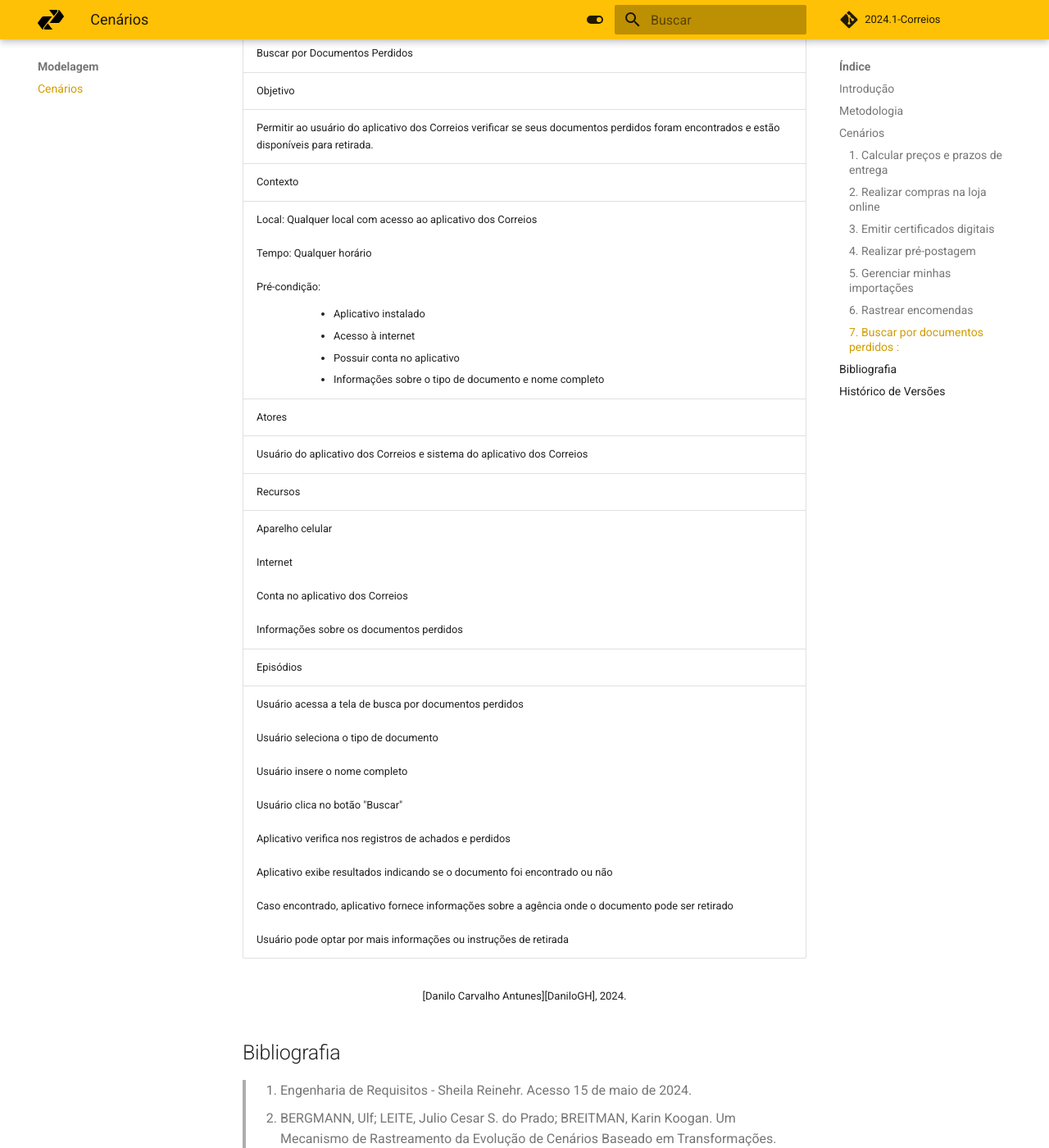
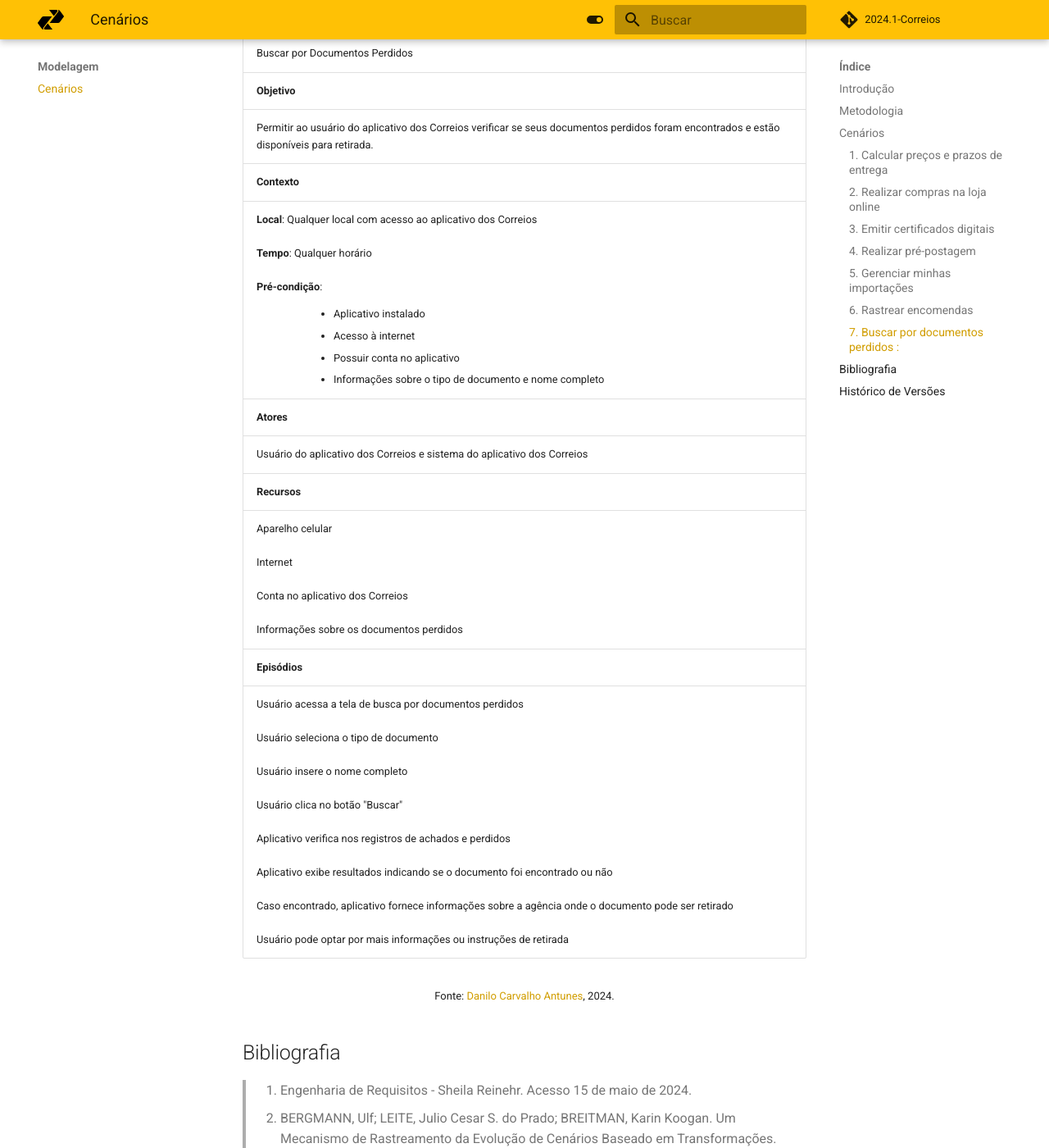
Before and after one commit to Requisitos-de-Software/2024.1-Serasa, an MkDocs documentation site: the page built from docs/modelagem/cenarios.md, in a window 1280 px wide and 1400 px high, scrolled down 6654 px. Shown: the whole window at 82% size. Built offline with MkDocs 1.6.1 and Material for MkDocs 9.7.7, drawn with Linux system fonts in a browser that asks for light colours; comment, search, counter and statistics services are not loaded.

Commit message:
fix "Buscar por documentos perdidos" table

```diff
--- a/docs/modelagem/cenarios.md
+++ b/docs/modelagem/cenarios.md
@@ -134,21 +134,21 @@ Como metodologia, usamos o método em que um cenário deve ter os seguintes elem
 
 ### 7. Buscar por documentos perdidos :
 
-| Título |
+| **Título** |
 | |
 | Buscar por Documentos Perdidos |
-| Objetivo |
+| **Objetivo** |
 | Permitir ao usuário do aplicativo dos Correios verificar se seus documentos perdidos foram encontrados e estão disponíveis para retirada. |
-| Contexto |
-|Local: Qualquer local com acesso ao aplicativo dos Correios <br><br> Tempo: Qualquer horário <br><br> Pré-condição: <ul style="list-style; padding-left: 70px;"> <li>Aplicativo instalado <li>Acesso à internet <li>Possuir conta no aplicativo <li>Informações sobre o tipo de documento e nome completo </ul>|
-| Atores |
+| **Contexto** |
+|**Local**: Qualquer local com acesso ao aplicativo dos Correios <br><br> **Tempo**: Qualquer horário <br><br> **Pré-condição**: <ul style="list-style; padding-left: 70px;"> <li>Aplicativo instalado <li>Acesso à internet <li>Possuir conta no aplicativo <li>Informações sobre o tipo de documento e nome completo </ul>|
+| **Atores** |
 | Usuário do aplicativo dos Correios e sistema do aplicativo dos Correios |
-| Recursos |
+| **Recursos** |
 | Aparelho celular <br><br> Internet <br><br> Conta no aplicativo dos Correios <br><br> Informações sobre os documentos perdidos |
-| Episódios |
+| **Episódios** |
 | Usuário acessa a tela de busca por documentos perdidos <br><br> Usuário seleciona o tipo de documento <br><br> Usuário insere o nome completo <br><br> Usuário clica no botão "Buscar" <br><br> Aplicativo verifica nos registros de achados e perdidos <br><br> Aplicativo exibe resultados indicando se o documento foi encontrado ou não <br><br> Caso encontrado, aplicativo fornece informações sobre a agência onde o documento pode ser retirado <br><br> Usuário pode optar por mais informações ou instruções de retirada |
 
-<font size="2"><p style="text-align: center"> [Danilo Carvalho Antunes][DaniloGH], 2024.</p></font>
+<font size="2"><p style="text-align: center"> Fonte: [Danilo Carvalho Antunes](DaniloGH), 2024.</p></font>
 
 ## Bibliografia
 > 1. Engenharia de Requisitos - Sheila Reinehr. Acesso 15 de maio de 2024.
```
